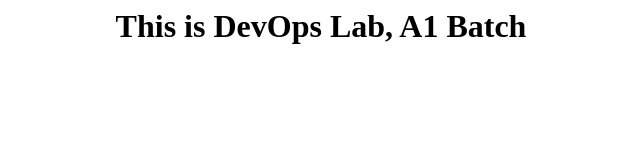
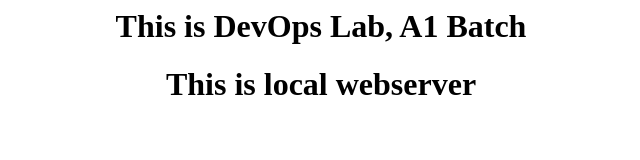
Before and after one commit to sveridevops/ra1website, a plain HTML site: page index.html in a window 1280 px wide. Shown: the whole page, without its empty margins (319-959 px from the left). Drawn offline with Linux system fonts and the light colour scheme.

Commit message:
updated index

```diff
--- a/index.html
+++ b/index.html
@@ -1 +1,2 @@
 <center><h1>This is DevOps Lab, A1 Batch</h1></center>
+<center><h1>This is local webserver</h1></center>
```
